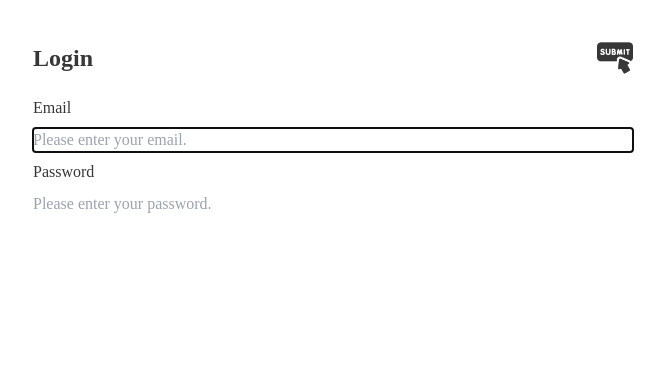
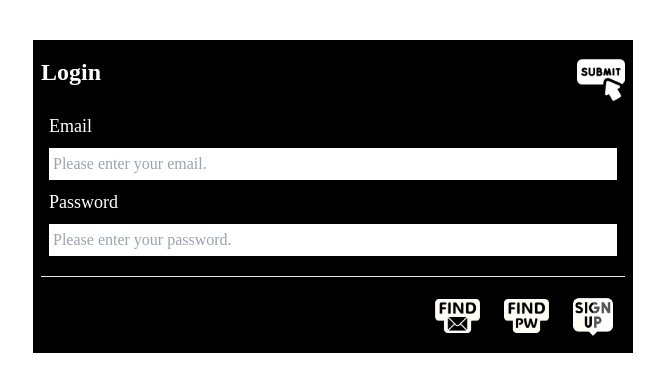
Before and after one commit to 25th-Night/csw, a Django app: template applications/user/templates/user/login.html in a window 1280 px wide. Shown: the part 80-472 px from the top of the page, without its empty margins (307-972 px from the left). Run offline with Django 4.2, Linux system fonts and the light colour scheme; the template is opened without the code that fills it, so the values that code supplies are empty; style sheets or scripts are compiled from the project's sources; some web fonts are replaced.

Commit message:
refactor)login: 상속을 이용하여 login 템플릿 수정

```diff
--- a/applications/user/templates/user/login.html
+++ b/applications/user/templates/user/login.html
@@ -1,37 +1,43 @@
-{% extends "base.html" %}
+{% extends "user/base.html" %}
 {% load static %}
 
 {% block title %}
     login
-{% endblock title %}
+{% endblock %}
 
-{% block content %}
-<section class="mx-auto w-[90%] sm:w-[600px]">
-    <div class="flex items-center justify-between mb-5 title-wrap">
+{% block inner_content %}
+<div class="flex items-start justify-between my-2 title-wrap">
     <div class="font-semibold title">Login</div>
-        <img src="{% static 'img/icon/submit01.png' %}" alt="submit" class="block cursor-pointer h-9" tabindex="3" id="login_btn_email">
+    <img src="{% static 'img/icon/submit03.png' %}" alt="submit" class="block h-12 cursor-pointer" tabindex="3" id="login_btn_email">
 </div>
-    <form class="login-form">
+<form class="m-2 login-form">
     <div class="form-field">
         <div class="my-2 label sm:flex">
-                <label for="email" class="block mr-4">Email</label>
-                <block class="self-center hidden text-xs text-red-600 email-error"></block>
+            <label for="login-email" class="block mr-4 text-lg">Email</label>
+            <block class="self-center hidden text-sm text-[yellow] login-email-error"></block>
         </div>
-            <input type="text" id="login_email" name="email" autocomplete="off" autofocus tabindex="1" class="block w-full"
+        <input type="text" id="login_email" name="login-email" autocomplete="off" autofocus tabindex="1" class="block w-full p-1 text-black outline-none"
         placeholder="Please enter your email.">
     </div>
     <div class="form-field">
         <div class="my-2 label sm:flex">
-                <label for="password" class="block mr-4">Password</label>
-                <block class="self-center hidden text-xs text-red-600 password-error"></block>
+            <label for="login-password" class="block mr-4 text-lg">Password</label>
+            <block class="self-center hidden text-sm text-[yellow] login-password-error"></block>
         </div>
-            <input type="password" id="login_password" name="password" autocomplete="off" autofocus tabindex="2" class="block w-full"
+        <input type="password" id="login_password" name="login-password" autocomplete="off" autofocus tabindex="2" class="block w-full p-1 text-black outline-none"
         placeholder="Please enter your password.">
     </div>
 </form>
-</section>
-{% endblock content%}
+<hr class="my-5">
+<div class="flex justify-end mb-2 bottom">
+    <img src="{% static 'img/icon/find_email03.png' %}" onclick="window.location.href='#'" alt="find_email" class="block h-[34px] mx-3 cursor-pointer mt-[2px]" tabindex="4" id="find_email" title="이메일 찾기">
+    <img src="{% static 'img/icon/find_pw05.png' %}" onclick="window.location.href='#'" alt="find_pw" class="block h-[34px] mx-3 cursor-pointer mt-[2px]" tabindex="5" id="find_pw" title="비밀번호 찾기">
+    <img src="{% static 'img/icon/signup02.png' %}" onclick="window.location.href='#'" alt="signup" class="block w-10 mx-3 cursor-pointer" tabindex="6" id="signup" title="회원가입">
+</div>
+{% include "user/signup.html" %}
+{% endblock %}
 
 {% block include_js %}
 <script type="module" src="{% static 'js/login.js' %}" defer></script>
-{% endblock include_js %}
+<script type="module" src="{% static 'js/signup.js' %}" defer></script>
+{% endblock %}
```
Lines whose indentation alone changed are shown as unchanged.
